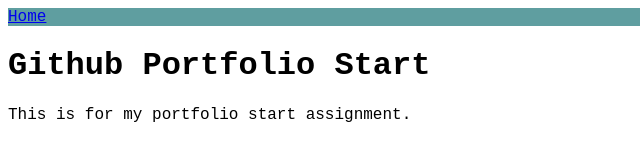
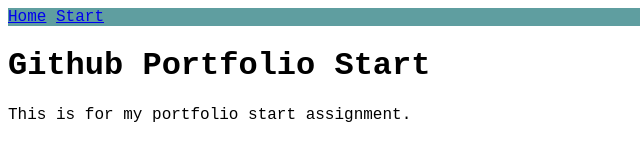
Before and after one commit to kalamitykidd/portfolio-start, a plain HTML site: page index.html in a window 1280 px wide. Shown: the full height of the page, 0-640 px from the left. Drawn offline with Linux system fonts and the light colour scheme.

Commit message:
add js page

```diff
--- a/index.html
+++ b/index.html
@@ -27,6 +27,7 @@
 		<header>
 			<div class="navbar">
 				<a href="home.html">Home</a>
+				<a href="start.js">Start</a>
 			</div>
 
 
```
